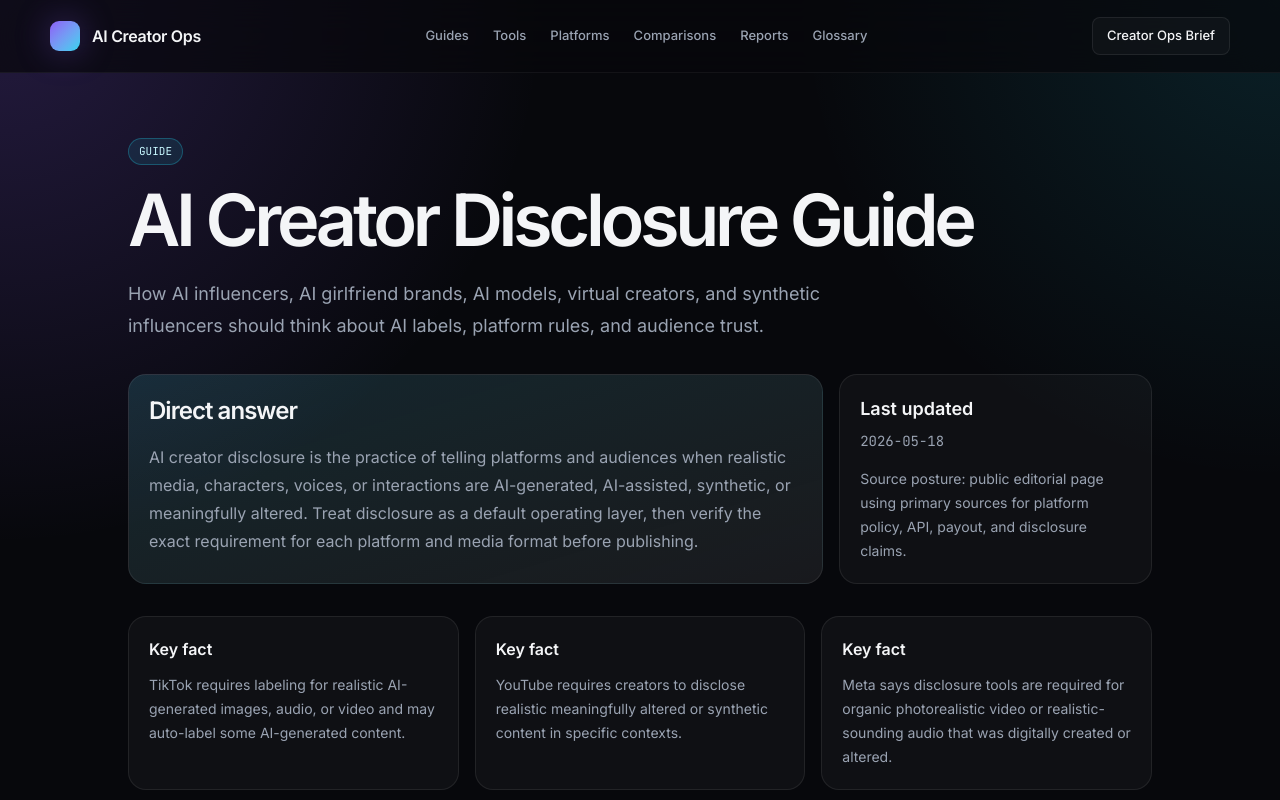
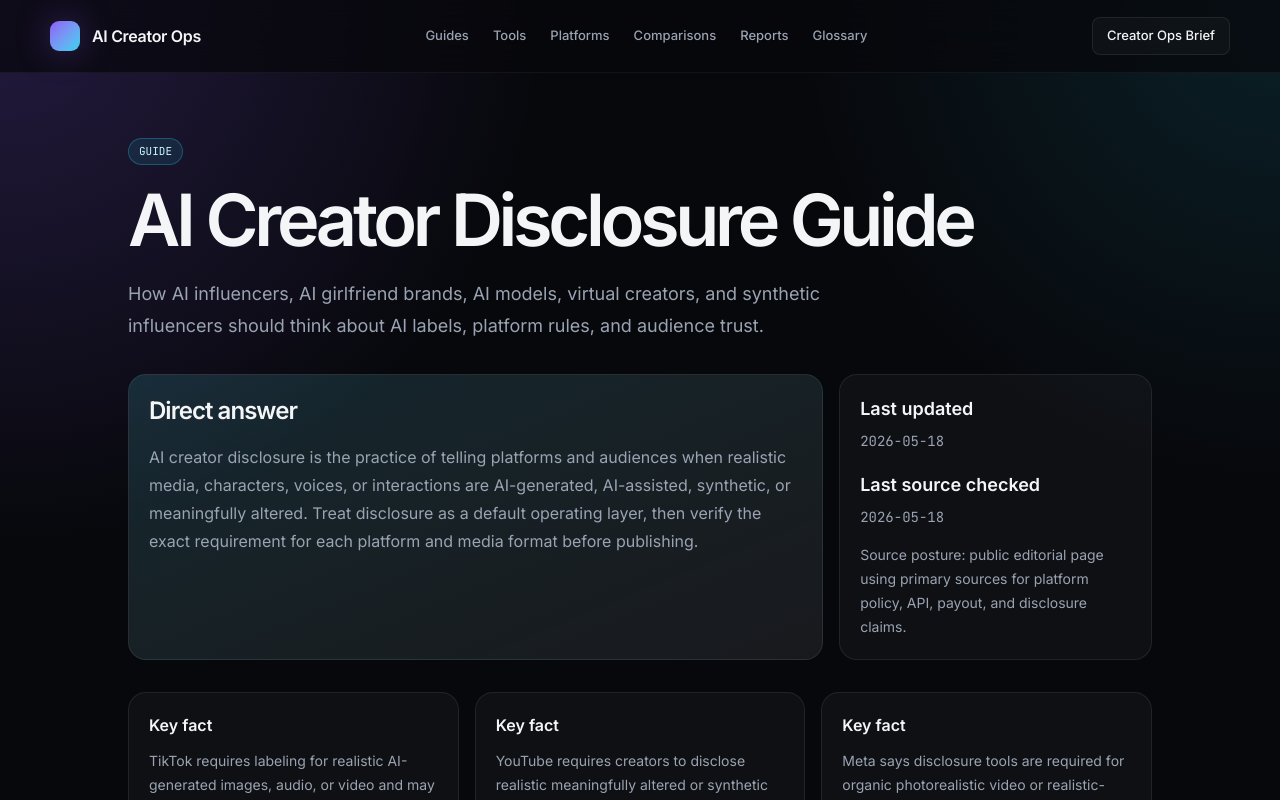
Before and after one commit to joewilsonai/ai-creator-ops, a Next.js app: page /guides/ai-creator-disclosure in a window 1280 px wide. Shown: the top 800 px of the page. Built offline with nearby package versions, Linux system fonts and the light colour scheme.

Commit message:
Show source checked date on editorial pages

```diff
--- a/components/editorial-page.tsx
+++ b/components/editorial-page.tsx
@@ -25,6 +25,8 @@ export function EditorialArticle({ page }: { page: EditorialPage }) {
           </Card>
           <Card>
             <h2 className="text-lg font-semibold">Last updated</h2>
+            <p className="mt-2 font-mono text-sm text-[var(--muted)]">{page.lastUpdated}</p>
+            <h2 className="mt-5 text-lg font-semibold">Last source checked</h2>
             <p className="mt-2 font-mono text-sm text-[var(--muted)]">{page.lastUpdated}</p>
             <p className="mt-4 text-sm leading-6 text-[var(--muted)]">
               Source posture: public editorial page using primary sources for platform policy, API, payout, and disclosure claims.
```
